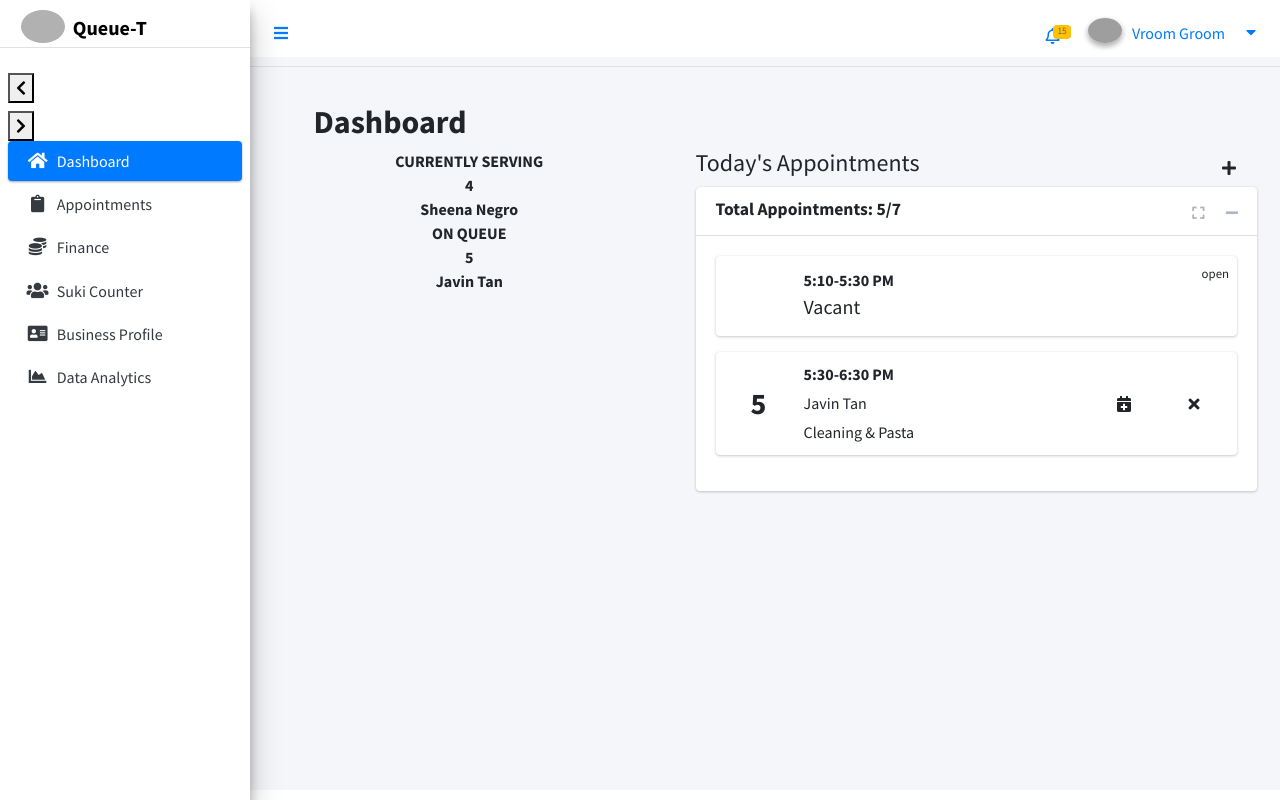
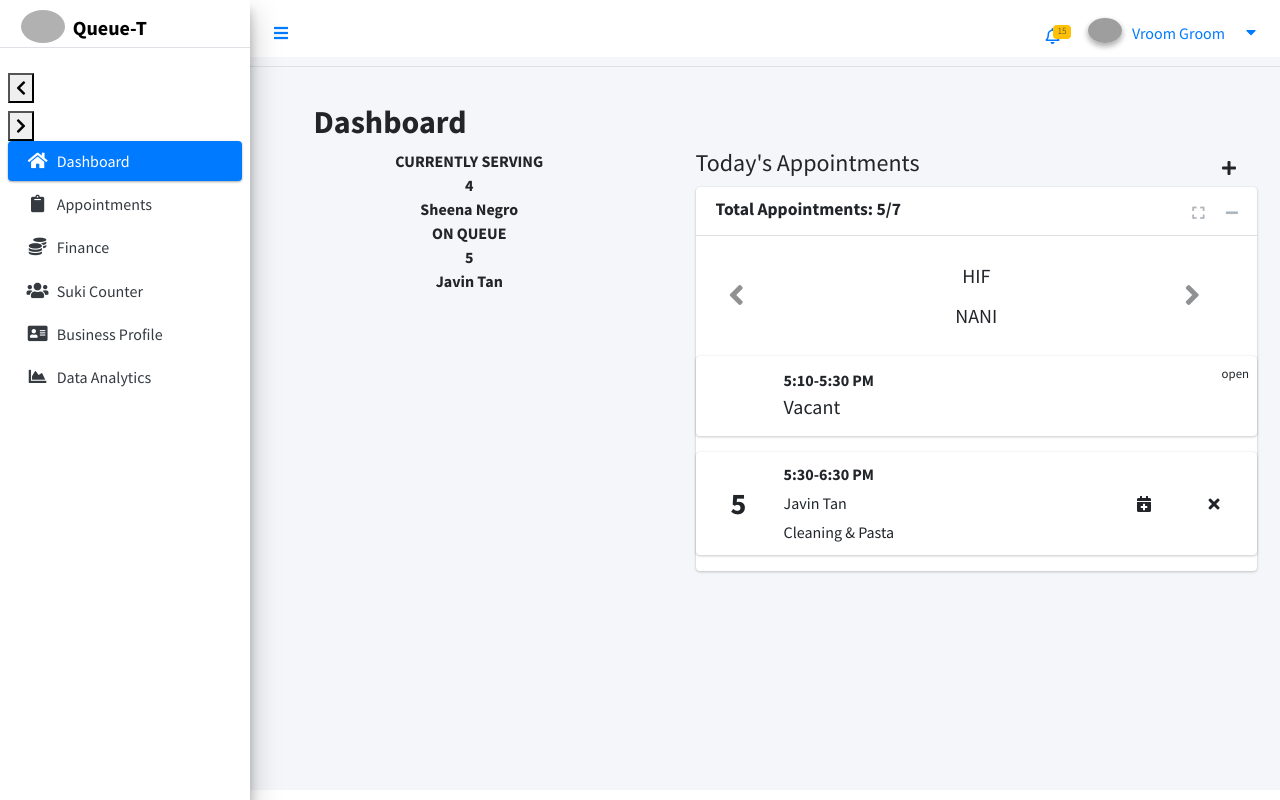
Before and after one commit to habiners/queue-t-mvp, a PHP site: page /dashboard.php in a window 1280 px wide. Run offline with PHP 8.4, Linux system fonts and the light colour scheme; a user stored in the database is signed in; data comes from the database, SQL or seed files in the repository; some libraries are stand-ins or nearby versions; grey boxes are pictures that could not be loaded.

Commit message:
added stuff to web dashboard

```diff
--- a/App/php/appointment.php
+++ b/App/php/appointment.php
@@ -1,3 +1,6 @@
+<?php
+  require_once "pdo-conn.php";
+?>
 <!doctype html>
 <html>
     <head>
@@ -24,7 +27,7 @@
             </div>
 
             <div class="list-group">
-                <h7 class="mt-3">Today</h7>
+                <h7 class="mt-3">Today (<?php echo $pdo->query("SELECT NOW() AS today;")->fetch()["today"];?>)</h7>
                 <a href="appointment-normal.php" class="list-group-item list-group-item-action flex-column align-items-start">
                   <div class="d-flex w-100 justify-content-between">
                     <h5 class="mb-1">Nio's Clinic</h5>
--- a/App/php/shop-profile.php
+++ b/App/php/shop-profile.php
@@ -245,6 +245,7 @@
                     </div>
                   </div>
                 </div>
+                <!-- Carousel -->
                 <div id="employee" class="row carousel slide pics-size" data-ride="carousel" data-interval="false">
                   <ul class="carousel-indicators">
                     <li data-target="#employee" data-slide-to="0" class="active"></li>
@@ -375,6 +376,9 @@
                   <button type="button" class="btn btn-arrow hover-effect">
                     <i class="mr-4 fas fa-angle-left fa-2x"></i>
                   </button>
+                  <button type="button" class="btn btn-arrow hover-effect">
+                    <i class="mr-4 fas fa-angle-right fa-2x"></i>
+                  </button>
                 </div>
                 <div class="row justify-content-center">
                   <button type="Submit" class="btn btn-primary" name="Submit" value="scheduleAppointment">
--- a/Web/php/dashboard.php
+++ b/Web/php/dashboard.php
@@ -274,7 +274,44 @@ scratch. This page gets rid of all links and provides the needed markup only.
                   </div>
                   <!-- /.card-header -->
                   <div class="card-body overflow-auto">
+                    <!-- Content Start -->
+                    <div id="employee" class="row carousel slide pics-size" data-ride="carousel" data-interval="false">
+                      <ul class="carousel-indicators">
+                        <li data-target="#employee" data-slide-to="0" class="active"></li>
+                        <li data-target="#employee" data-slide-to="1"></li>
+                        <li data-target="#employee" data-slide-to="2"></li>
+                      </ul>
+                      <div class="carousel-inner">
+                        <div class="carousel-item active">
+                          <div class="row justify-content-center mt-2">
+                            <h5>HIF</h5>
+                          </div>
+                          <div class="row justify-content-center mt-2">
+                            <h5>NANI</h5>
+                          </div>
+                        </div>
+                        <div class="carousel-item">
+                          <div class="row justify-content-center mt-2">
+                            <h5>HIT</h5>
+                          </div>
+                          <div class="row justify-content-center mt-2">
+                            <h5>NANI</h5>
+                          </div>
+                        </div>
+                      </div>
+                      <a class="carousel-control carousel-control-prev" href="#employee" data-slide="prev">
+                        <button type="button" class="btn btn-arrow hover-effect">
+                          <i class="mr-4 fas fa-angle-left fa-2x"></i>
+                        </button>
+                      </a>
+                      <a class="carousel-control carousel-control-next" href="#employee" data-slide="next">
+                        <button type="button" class="btn btn-arrow hover-effect">
+                          <i class="mr-4 fas fa-angle-right fa-2x"></i>
+                        </button>
+                      </a>
+                    </div>
 
+                  </div>
                   <div class="info-box" data-toggle="modal" data-target="#addPhysicalQueue">
                     <span class="info-box-icon hover-effect"></span>
                     <div class="info-box-content hover-effect">
```
Also changed, not shown: Queue-T ERD.png (added). Lines whose indentation alone changed are shown as unchanged.
